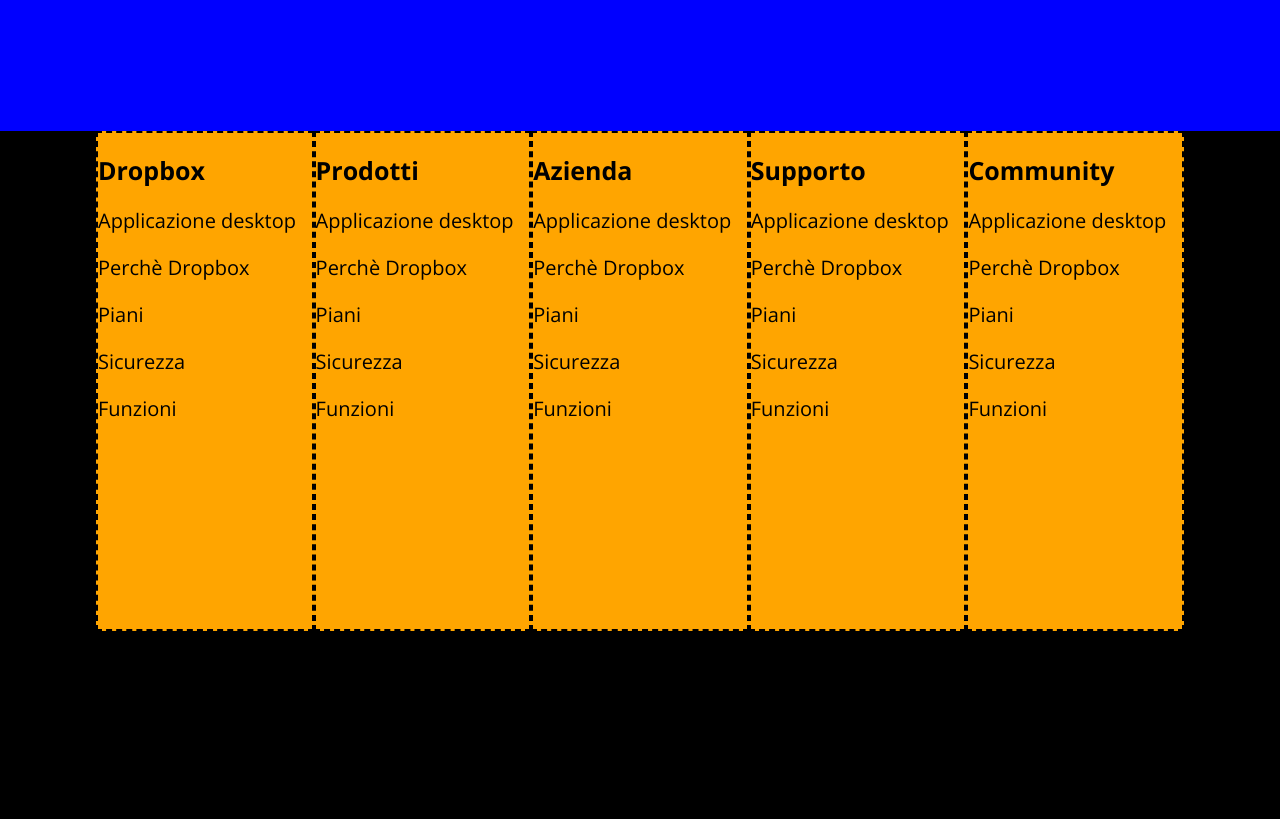
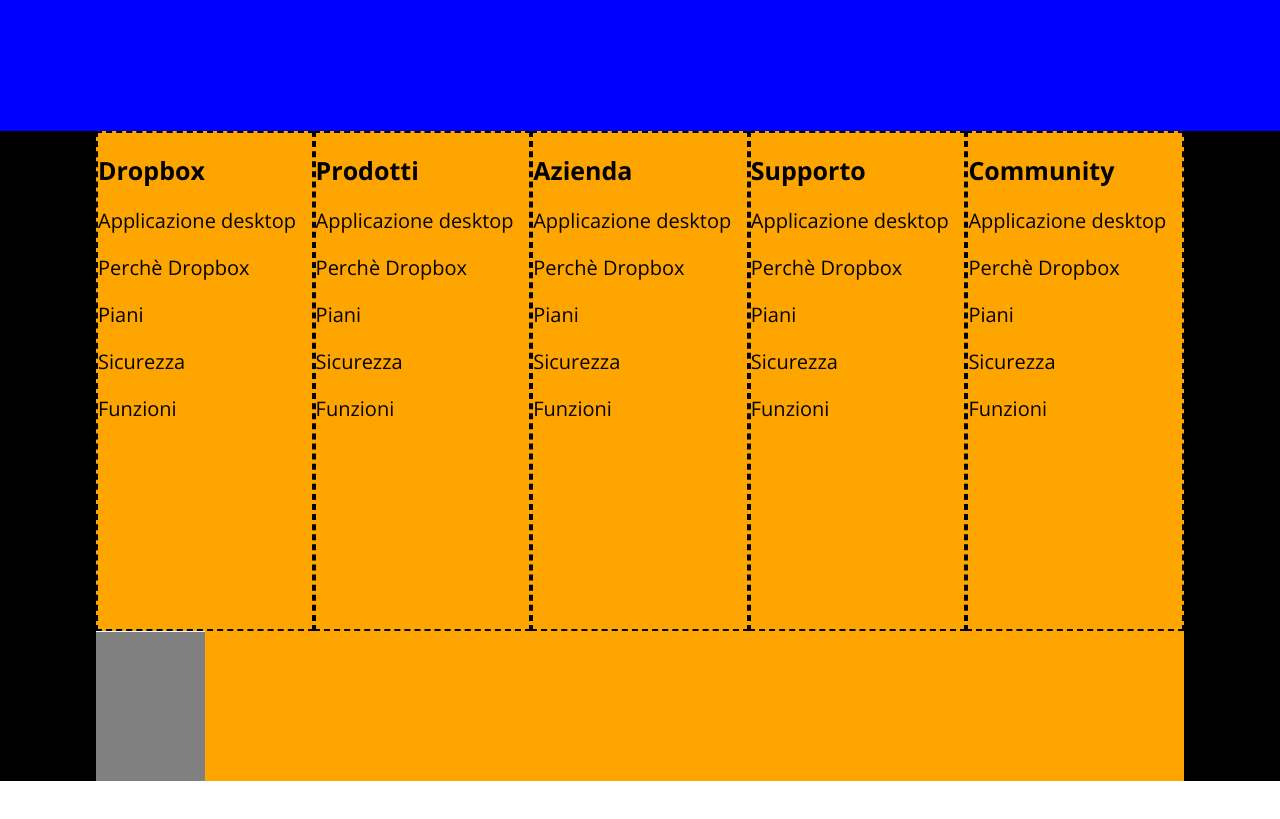
Before and after one commit to SimoneDUrso/htmlcss-dropbox, a plain HTML site: page index.html in a window 1280 px wide. Shown: the part 7460-8279 px from the top of the page. After the commit the page ends 8241 px from the top, so only its background shows below. Drawn offline with nearby package versions, Linux system fonts and the light colour scheme.

Commit message:
[UPD] Added last part of footer with content

```diff
--- a/css/style.css
+++ b/css/style.css
@@ -360,22 +360,30 @@ body {
 /* QUI INIZIA IL FOOTER */
 .container-footer {
     width: 100vw;
-    height: 1000px;
+    margin: 0 auto;
     background-color: black;
     display: flex;
-    justify-content: center;
+    align-items: center;
+    flex-direction: column;
 }
 
-.row-footer {
+.row-footer.top {
     width: 85%;
-    height: 500px;
+    background-color: orange;
+    display: flex;
+
+}
+
+.row-footer.bottom {
+    width: 85%;
+    height: 150px;
     background-color: orange;
     display: flex;
 }
 
 .col-footer {
     width: calc(100% / 5);
-    height: 100%;
+    height: 500px;
     border: 2px dashed black;
 }
 
@@ -391,3 +399,10 @@ li {
 .category {
     font-size: 25px;
 }
+
+.col-language {
+    width: 10%;
+    height: 100%;
+    background-color: grey;
+    border-top: 1px solid white;
+}
--- a/index.html
+++ b/index.html
@@ -211,7 +211,7 @@
 
     <footer>
         <div class="container-footer">
-            <div class="row-footer">
+            <div class="row-footer top">
                 <div class="col-footer">
                     <ul>
                         <li class="category"><strong>Dropbox</strong></li>
@@ -272,6 +272,13 @@
                 </div>
 
             </div>
+            <div class="row-footer bottom">
+                <div class="col-language">
+                    <div class="content-language">
+
+                    </div>
+                </div>
+            </div>
 
         </div>
     </footer>
```
